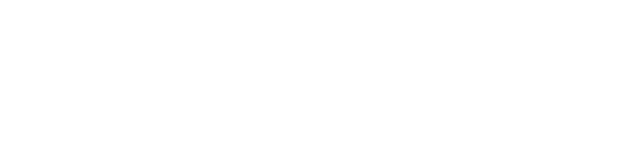
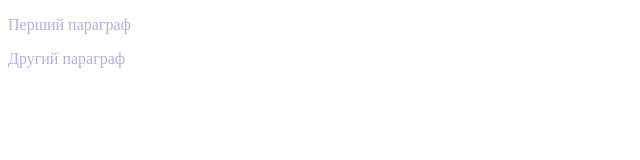
Before and after one commit to Firsache/NIX-course, a plain HTML site: page HW_3/task_2/index.html in a window 1280 px wide. Shown: the whole page, without its empty margins (0-640 px from the left). Drawn offline with Linux system fonts and the light colour scheme.

Commit message:
done task 2
done task 2

```diff
--- a/HW_3/task_2/index.html
+++ b/HW_3/task_2/index.html
@@ -5,11 +5,13 @@
     <meta charset="UTF-8">
     <meta http-equiv="X-UA-Compatible" content="IE=edge">
     <meta name="viewport" content="width=device-width, initial-scale=1.0">
-    <title>homework three, task </title>
-    <link rel="stylesheet" type="text/css" href="">
+    <title>homework three, task two, Колір</title>
+    <link rel="stylesheet" type="text/css" href="style.css">
 </head>
 
 <body>
+    <p>Перший параграф</p>
+    <p>Другий параграф</p>
 </body>
 
 </html>
--- /dev/null
+++ b/HW_3/task_2/style.css
@@ -0,0 +1,24 @@
+p{
+    color: darkblue;
+}
+body{
+    opacity: 0.3;
+}
+
+/*
+p {
+    color: #00008b;
+}
+p {
+    color: rgb(0, 0, 139);
+}
+p {
+    color: hsl(240, 100%, 27%);
+}
+p {
+    color: hsla(240, 100%, 27%, 1);
+}
+body {
+    color: rgba(0, 0, 139, 0.3);
+}
+*/
```
